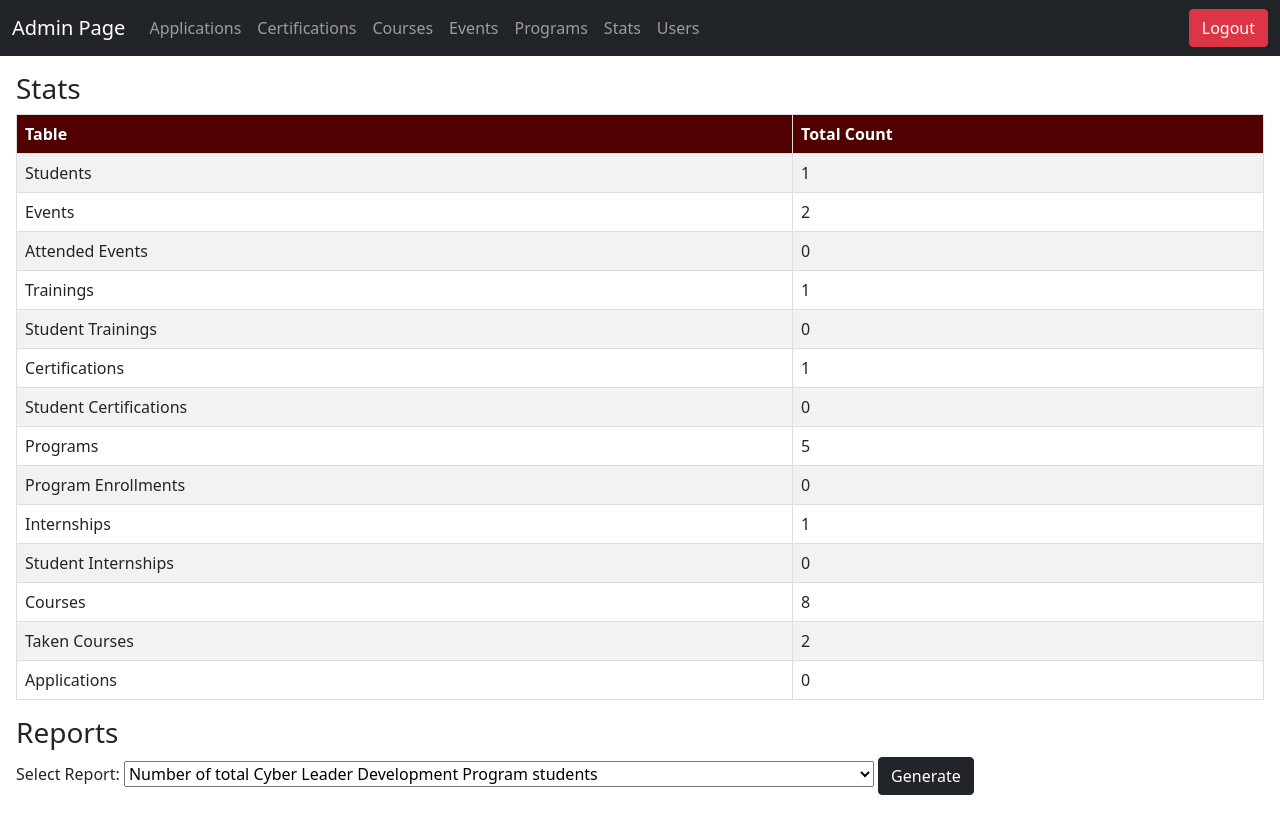
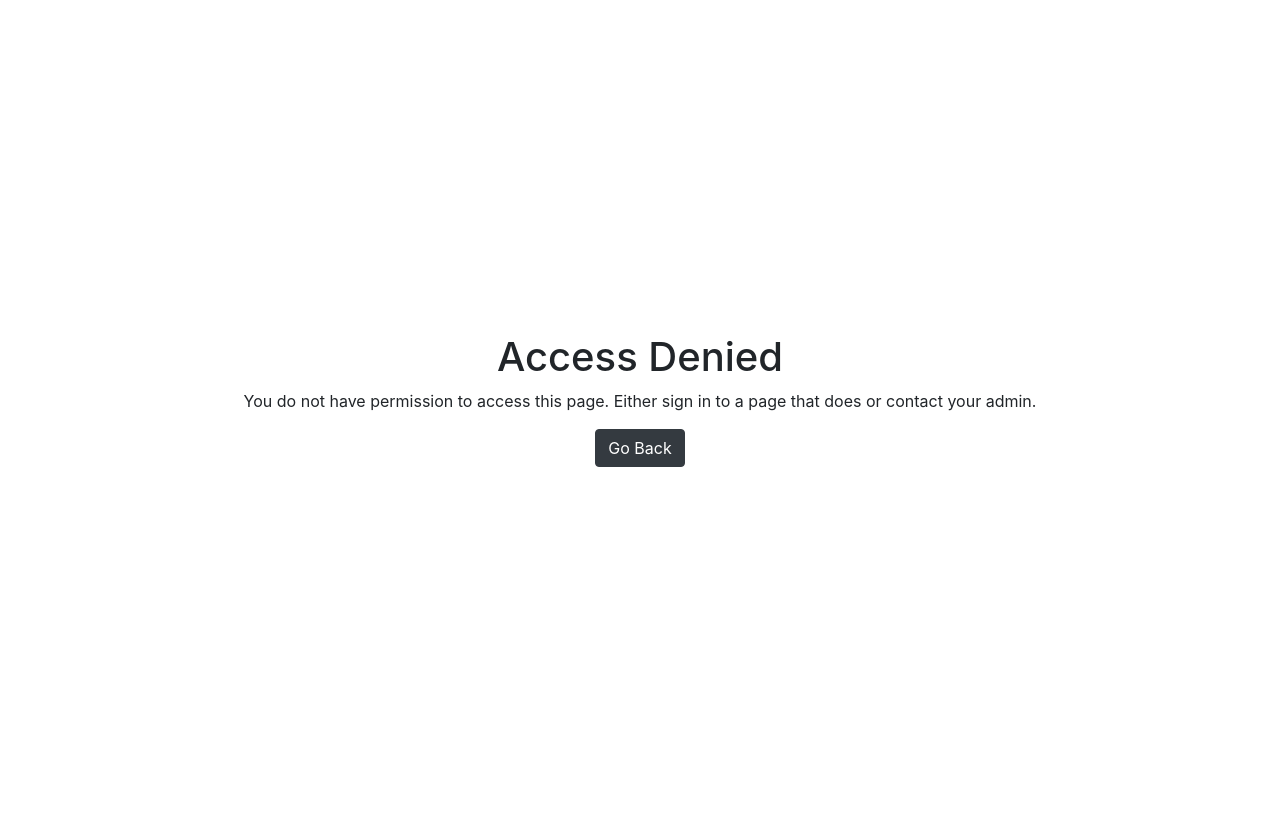
Before and after one commit to ericlove02/CSCE310-Project, a PHP site: page /admin/stats.php in a window 1280 px wide. After the commit the page ends 467 px from the top, so only its background shows below. Run offline with PHP 8.4, Linux system fonts and the light colour scheme; data comes from the database, SQL or seed files in the repository; data that the repository does not hold is empty.

Commit message:
add middleware

```diff
--- a/admin/applications.php
+++ b/admin/applications.php
@@ -1,5 +1,6 @@
 <?php
 require_once "../utils/connect.php";
+require_once "../utils/middleware.php";
 
 // check if page was psoted to
 if ($_SERVER["REQUEST_METHOD"] == "POST") {
--- a/admin/certifications.php
+++ b/admin/certifications.php
@@ -1,5 +1,6 @@
 <?php
 require_once "../utils/connect.php";
+require_once "../utils/middleware.php";
 
 // select all entities from a table
 function getAllRecords($conn, $tableName)
--- a/admin/courses.php
+++ b/admin/courses.php
@@ -1,5 +1,6 @@
 <?php
 require_once "../utils/connect.php";
+require_once "../utils/middleware.php";
 
 // select all entities from a table
 function getAllRecords($conn, $tableName)
--- a/admin/event_attendance.php
+++ b/admin/event_attendance.php
@@ -1,5 +1,6 @@
 <?php
 require_once "../utils/connect.php";
+require_once "../utils/middleware.php";
 
 function get_attendance($event_id, $user_id)
 {
--- a/admin/events.php
+++ b/admin/events.php
@@ -1,5 +1,6 @@
 <?php
 require_once "../utils/connect.php";
+require_once "../utils/middleware.php";
 
 // select all entities from a table
 function getAllRecords($conn, $tableName)
--- a/admin/programs.php
+++ b/admin/programs.php
@@ -1,5 +1,6 @@
 <?php
 require_once "../utils/connect.php";
+require_once "../utils/middleware.php";
 
 
 // select all entities from a table
--- a/admin/stats.php
+++ b/admin/stats.php
@@ -1,5 +1,6 @@
 <?php
 require_once "../utils/connect.php";
+require_once "../utils/middleware.php";
 
 // get count of rows from table name
 function getTableRowCount($conn, $tableName)
--- a/admin/users.php
+++ b/admin/users.php
@@ -1,5 +1,6 @@
 <?php
 require_once "../utils/connect.php";
+require_once "../utils/middleware.php";
 
 // switch to new account from users button press
 if (@$_POST['doChangeUser']) {
--- a/track_program.php
+++ b/track_program.php
@@ -1,5 +1,6 @@
 <?php
 require_once "utils/connect.php";
+require_once "utils/middleware.php";
 
 session_start();
 
--- /dev/null
+++ b/utils/middleware.php
@@ -0,0 +1,34 @@
+<?php
+function access_denied() {
+    echo '<link rel="stylesheet" href="https://maxcdn.bootstrapcdn.com/bootstrap/4.5.2/css/bootstrap.min.css">';
+
+    echo '
+    <div class="d-flex align-items-center justify-content-center" style="height: 100vh;">
+        <div>
+            <h1 class="text-center"> Access Denied </h1>
+            <p class="text-center"> You do not have permission to access this page. Either sign in to a page that does or contact your admin. </p>
+            <div class="text-center">
+                <button class="btn btn-dark" onclick="history.back()">Go Back</button>
+            </div>
+        </div>
+    </div>';
+}
+
+if (!isset($_SESSION['user_id'])) {
+    access_denied();
+    exit;
+}
+
+$current_url = $_SERVER['REQUEST_URI'];
+if (strpos($current_url, 'admin/') !== false) {
+    $id = $_SESSION['user_id'];
+    $sql = "SELECT is_admin FROM users WHERE user_id = $id";
+    $result = $conn->query($sql);
+    $is_admin = $result->fetch_all(MYSQLI_ASSOC)[0]["is_admin"];
+
+    if (!$is_admin) {
+        access_denied();
+        exit;
+    }
+}
+?>
```
